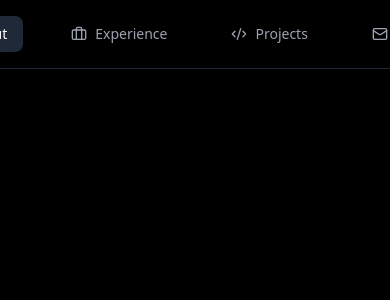
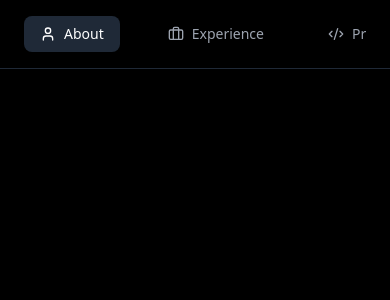
Before and after one commit to varruunnn/myProject, a React (Vite) app: page / in a window 390 px wide. Shown: the top 300 px of the page. Built offline with nearby package versions, Linux system fonts and the light colour scheme.

Commit message:
mobile screens

```diff
--- a/src/App.jsx
+++ b/src/App.jsx
@@ -84,7 +84,7 @@ const Portfolio = () => {
         { name: "AWS", icon: <FaAws size={40} color="#FFFFFF" /> },
         { name: "Render", icon: <SiRender size={40} color="#46E3B7" /> },
         { name: "Railway", icon: <SiRailway size={40} color="#FF9900" /> },
-        { name: "Vercel", icon: <SiVercel size={40} color="#000000" /> },
+        { name: "Vercel", icon: <SiVercel size={40} color="#FFFFFF" /> },
       ],
     },
     {
@@ -230,7 +230,7 @@ const Portfolio = () => {
       <header className="fixed top-0 left-0 right-0 z-50 bg-black/80 backdrop-blur-md border-b border-gray-800">
         <div className="max-w-4xl mx-auto px-6 py-4">
           <nav className="flex justify-center">
-            <div className="flex space-x-8">
+            <div className="flex space-x-8 sm:space-x-4 overflow-x-auto scrollbar-none">
               {sections.map((section) => (
                 <button
                   key={section.id}
--- a/src/index.css
+++ b/src/index.css
@@ -1,3 +1,17 @@
 @tailwind base;
 @tailwind components;
 @tailwind utilities;
+/*
+CHROME SAFARI */
+.scrollbar-none::-webkit-scrollbar {
+  display: none;
+}
+/* FIREFOX */
+.scrollbar-none {
+  scrollbar-width: none;
+}
+
+/* EDGE */
+.scrollbar-none {
+  -ms-overflow-style: none;
+}
```
